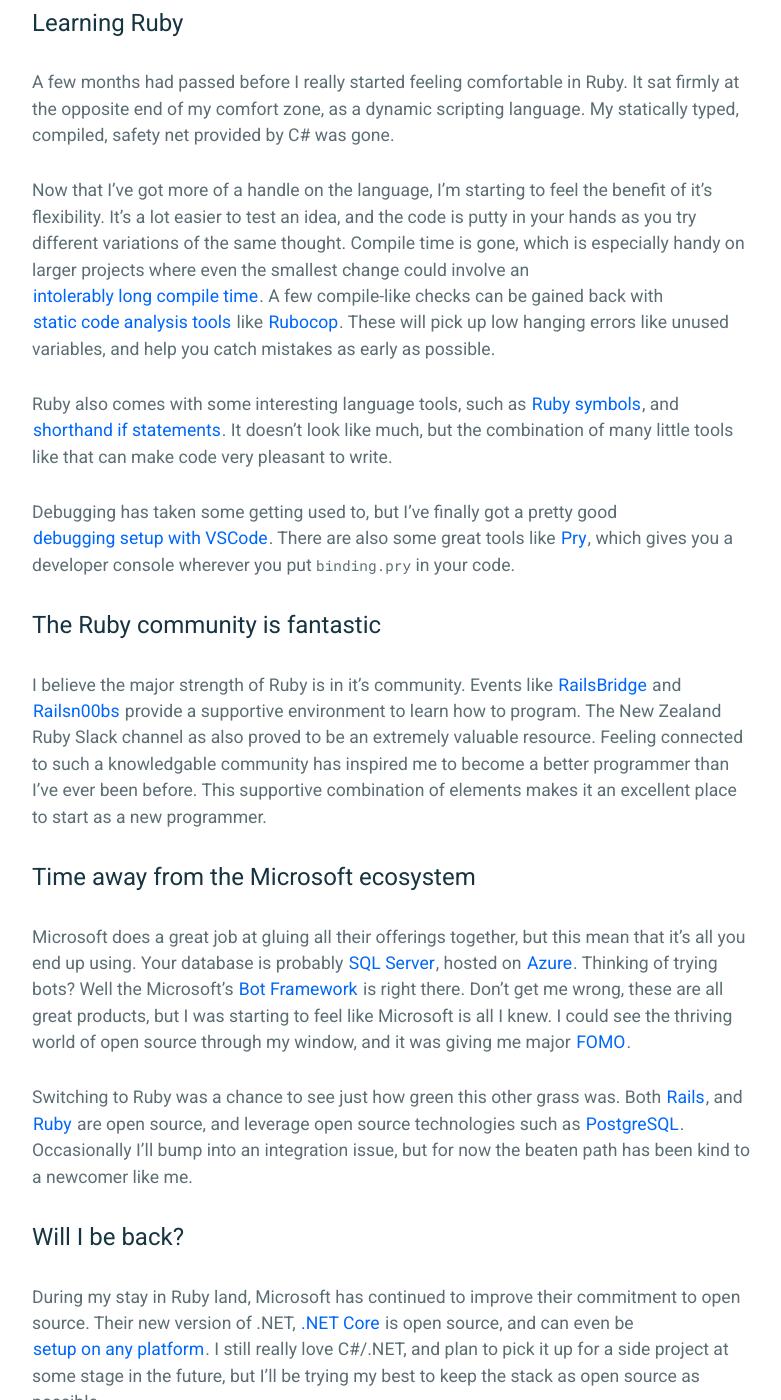
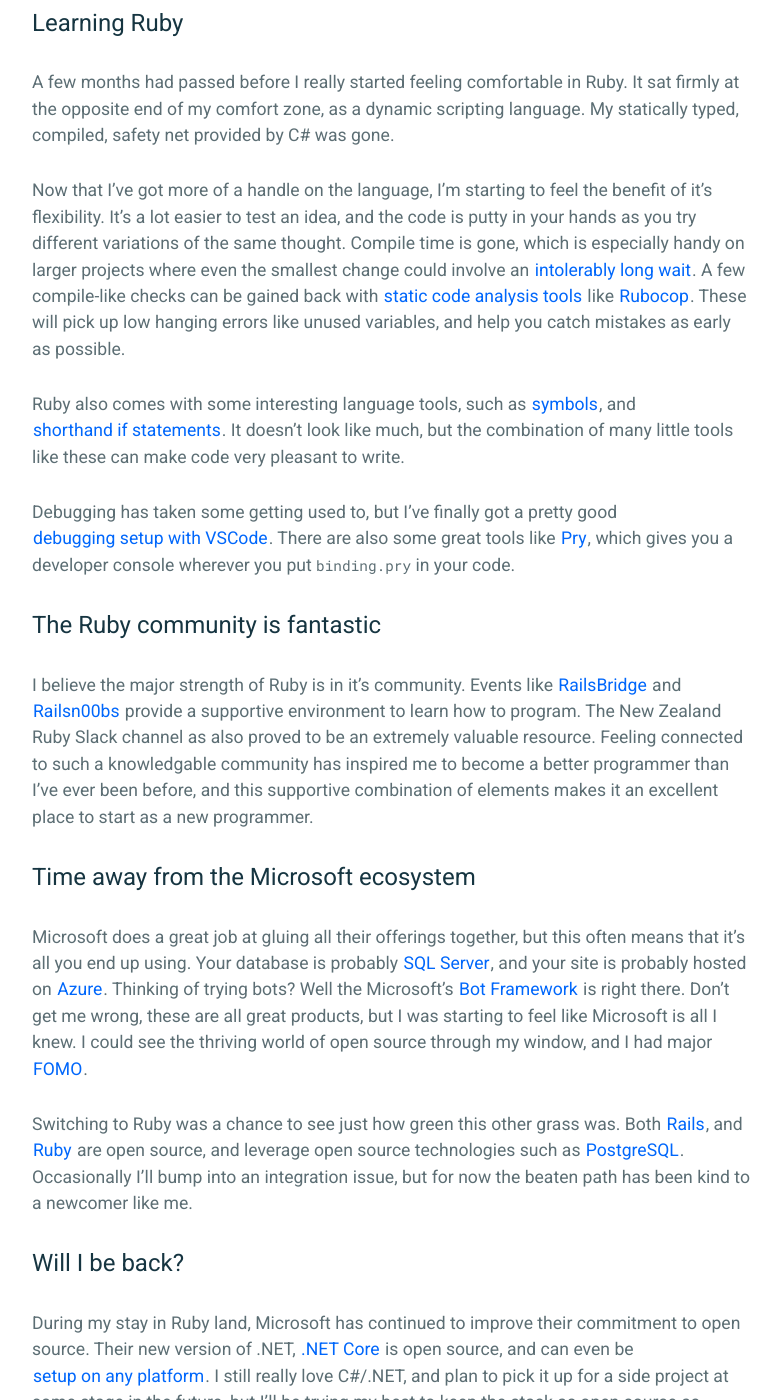
Before and after one commit to andyhansen/blog, a Jekyll site: the page built from _posts/2018-07-21-from-csharp-to-ruby.md, in a window 1280 px wide and 1400 px high, scrolled down 946 px. Shown: the whole window, without its empty margins (248-1029 px from the left). Built offline with Jekyll 4.4.1, drawn with Linux system fonts in a browser that asks for light colours; comment, search, counter and statistics services are not loaded; some of the changed text lies outside the part shown.

Commit message:
Last few touch ups

```diff
--- a/_posts/2018-07-21-from-csharp-to-ruby.md
+++ b/_posts/2018-07-21-from-csharp-to-ruby.md
@@ -33,12 +33,12 @@
 
 Now that I've got more of a handle on the language, I'm starting to feel the benefit of it's flexibility.
 It's a lot easier to test an idea, and the code is putty in your hands as you try different variations of the same thought.
-Compile time is gone, which is especially handy on larger projects where even the smallest change could involve an [intolerably long compile time](https://xkcd.com/303/).
+Compile time is gone, which is especially handy on larger projects where even the smallest change could involve an [intolerably long wait](https://xkcd.com/303/).
 A few compile-like checks can be gained back with [static code analysis tools](https://en.wikipedia.org/wiki/Static_program_analysis) like [Rubocop](https://github.com/rubocop-hq/rubocop).
 These will pick up low hanging errors like unused variables, and help you catch mistakes as early as possible.
 
-Ruby also comes with some interesting language tools, such as [Ruby symbols](https://ruby-doc.org/core-2.2.0/Symbol.html), and [shorthand if statements](https://www.natashatherobot.com/ruby-shorthands-if-then-else/).
-It doesn't look like much, but the combination of many little tools like that can make code very pleasant to write.
+Ruby also comes with some interesting language tools, such as [symbols](https://ruby-doc.org/core-2.2.0/Symbol.html), and [shorthand if statements](https://www.natashatherobot.com/ruby-shorthands-if-then-else/).
+It doesn't look like much, but the combination of many little tools like these can make code very pleasant to write.
 
 Debugging has taken some getting used to, but I've finally got a pretty good [debugging setup with VSCode](https://code.visualstudio.com/docs/editor/debugging).
 There are also some great tools like [Pry](http://pryrepl.org/), which gives you a developer console wherever you put `binding.pry` in your code.
@@ -48,16 +48,15 @@
 I believe the major strength of Ruby is in it's community.
 Events like [RailsBridge](http://www.railsbridge.org/) and [Railsn00bs](https://www.meetup.com/WellingtonRailsn00bs/) provide a supportive environment to learn how to program.
 The New Zealand Ruby Slack channel as also proved to be an extremely valuable resource.
-Feeling connected to such a knowledgable community has inspired me to become a better programmer than I've ever been before.
-This supportive combination of elements makes it an excellent place to start as a new programmer.
+Feeling connected to such a knowledgable community has inspired me to become a better programmer than I've ever been before, and this supportive combination of elements makes it an excellent place to start as a new programmer.
 
 ## Time away from the Microsoft ecosystem
 
-Microsoft does a great job at gluing all their offerings together, but this mean that it's all you end up using.
-Your database is probably [SQL Server](https://www.microsoft.com/en-us/sql-server/sql-server-2016), hosted on [Azure](https://azure.microsoft.com/en-us/).
+Microsoft does a great job at gluing all their offerings together, but this often means that it's all you end up using.
+Your database is probably [SQL Server](https://www.microsoft.com/en-us/sql-server/sql-server-2016), and your site is probably hosted on [Azure](https://azure.microsoft.com/en-us/).
 Thinking of trying bots? Well the Microsoft's [Bot Framework](https://dev.botframework.com/) is right there.
 Don't get me wrong, these are all great products, but I was starting to feel like Microsoft is all I knew.
-I could see the thriving world of open source through my window, and it was giving me major [FOMO](https://en.wikipedia.org/wiki/Fear_of_missing_out).
+I could see the thriving world of open source through my window, and I had major [FOMO](https://en.wikipedia.org/wiki/Fear_of_missing_out).
 
 Switching to Ruby was a chance to see just how green this other grass was.
 Both [Rails](https://github.com/rails/rails), and [Ruby](https://github.com/ruby/ruby) are open source, and leverage open source technologies such as [PostgreSQL](https://github.com/postgres/postgres).
```
Also changed, not shown: other parts of _posts/2018-07-21-from-csharp-to-ruby.md (+1 -1 lines).
